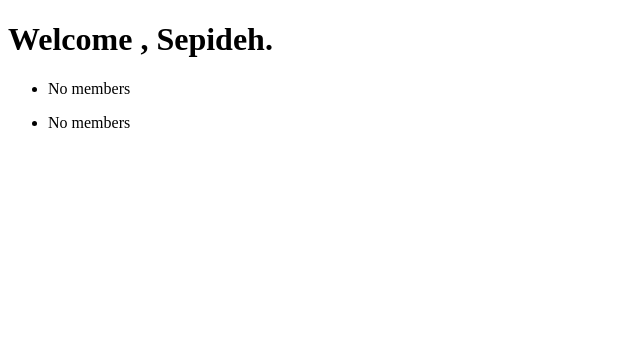
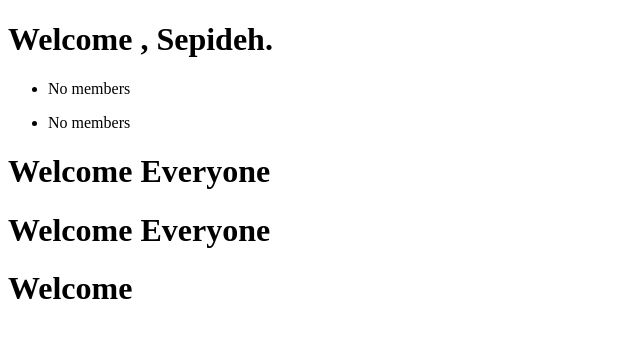
Before and after one commit to SepidehHosseinian/From-Django-Unchained-to-Django-Unleashed, a Django app: page /testing/ in a window 1280 px wide. Shown: the top 338 px of the page, without its empty margins (0-640 px from the left). Run offline with Django 5.2, Linux system fonts and the light colour scheme.

Commit message:
add coments

```diff
--- a/my_tennis_club/members/templates/template.html
+++ b/my_tennis_club/members/templates/template.html
@@ -82,5 +82,19 @@
     <li>{{ forloop.revcounter0 }}</li>
   {% endfor %}
 </ul>
+<! –– Comments ––>
+<h1>Welcome Everyone</h1>
+{% comment %}
+  <h1>Welcome ladies and gentlemen</h1>
+{% endcomment %}
+<! –– Comment Description ––>
+<h1>Welcome Everyone</h1>
+{% comment "this was the original welcome message" %}
+    <h1>Welcome ladies and gentlemen</h1>
+{% endcomment %}
+<! –– Smaller Comments ––>
+<h1>Welcome{# Everyone#}</h1>
+
+
 </body>
 </html>
--- a/my_tennis_club/members/views.py
+++ b/my_tennis_club/members/views.py
@@ -29,4 +29,7 @@ def testing(request):
     'greeting':2,
     'mymembers': mymembers,
   }
+   #context = {
+  # 'var1': 'John',
+  #}
   return HttpResponse(template.render(context, request))
```
